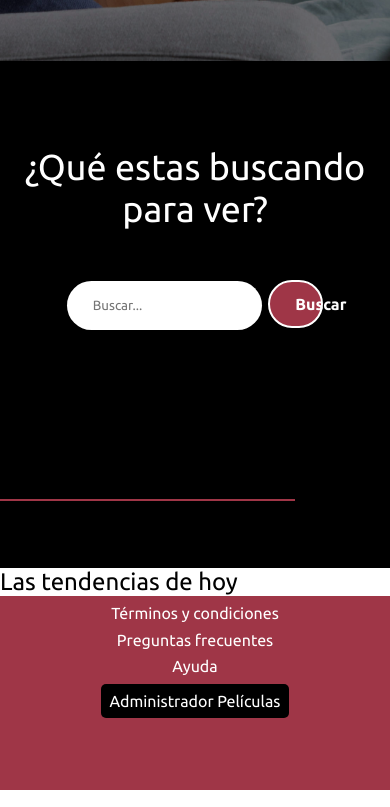
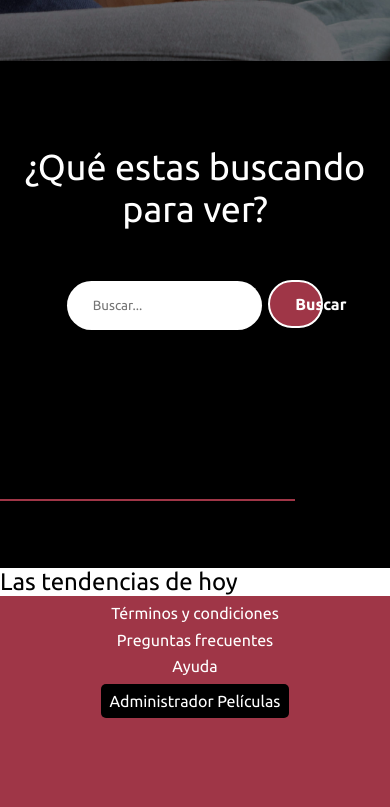
Before and after one commit to Aylecor/cac-24101, a plain HTML site: page index.html in a window 390 px wide. Shown: the part 791-1598 px from the top of the page. Drawn offline with Linux system fonts and the light colour scheme.

Commit message:
Footer media queries

```diff
--- a/styles/styles.css
+++ b/styles/styles.css
@@ -233,10 +233,10 @@ hr {
      font-size: 1rem;
 }
 
-/* Media queries para dispositivos móviles*/
+/*Media queries para dispositivos móviles*/
 @media screen and (max-width: 768px) {
      .footer {
-         padding: 1vh 0vh 17vh 0vh;
+         padding: 1vh 0vh 19vh 0vh;
          height: auto;
      }
 
```
